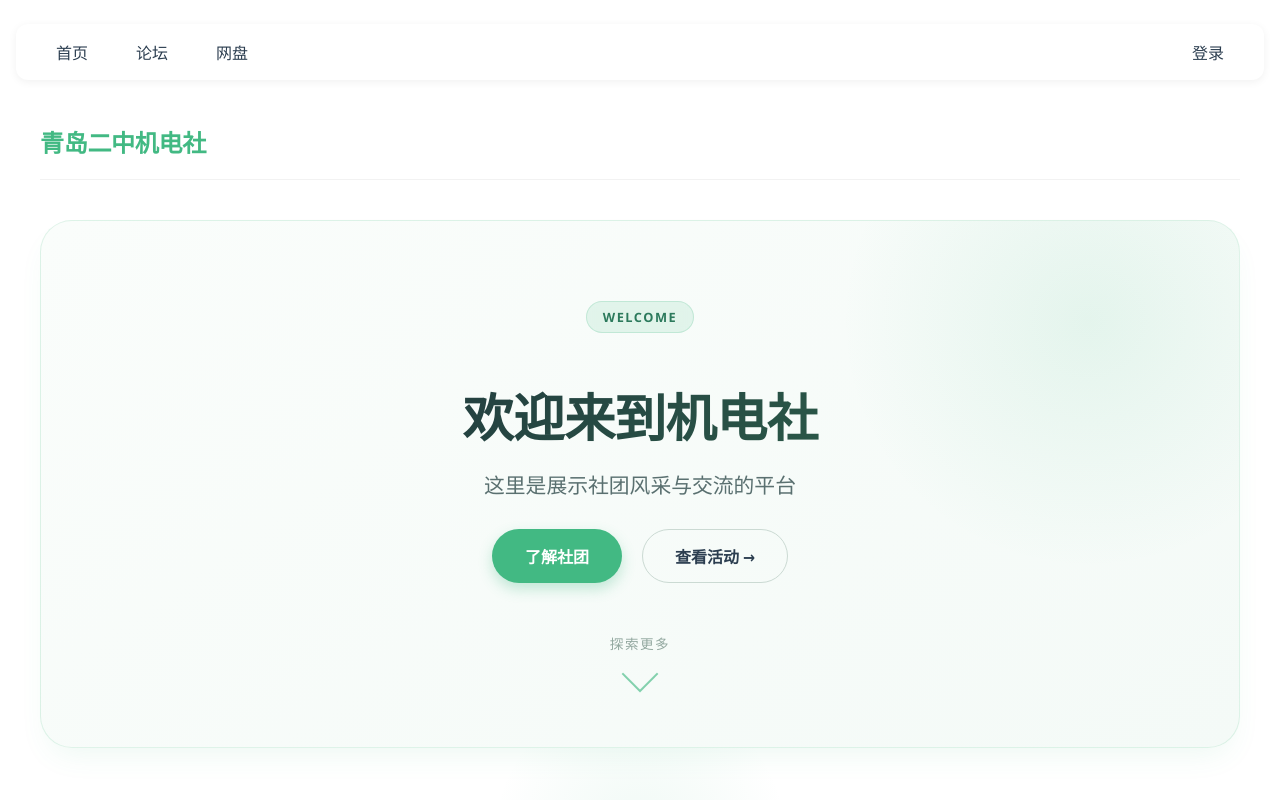
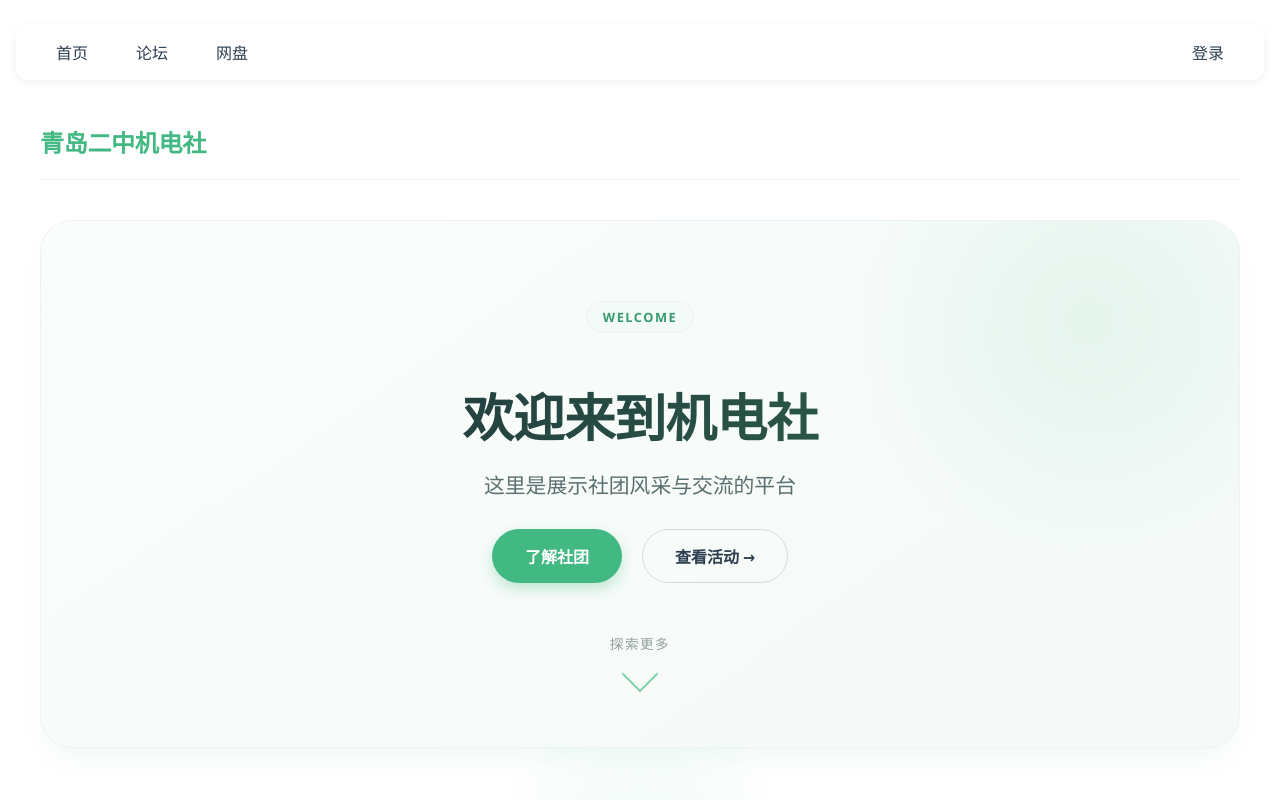
Before and after one commit to zshebjtzs/qdezJDS, a Vue app: page /home/about in a window 1280 px wide. Shown: the top 800 px of the page. Built offline with nearby package versions, Linux system fonts and the light colour scheme.

Commit message:
Agent VibeCoding test

```diff
--- a/src/views/HomePage.vue
+++ b/src/views/HomePage.vue
@@ -86,7 +86,7 @@ onMounted(() => {
   justify-content: space-between;
   align-items: center;
   padding: 20px 0;
-  border-bottom: 1px solid rgba(0, 0, 0, 0.05);
+  border-bottom: 1px solid var(--color-border);
 }
 
 .logo {
@@ -123,7 +123,7 @@ onMounted(() => {
   position: relative;
   overflow: hidden;
   box-shadow: 0 15px 30px -10px rgba(66, 185, 131, 0.1);
-  border: 1px solid rgba(66, 185, 131, 0.15);
+  border: 1px solid var(--color-border);
   transition: box-shadow var(--transition-fast);
 }
 
@@ -151,15 +151,15 @@ onMounted(() => {
 .hero-badge {
   display: inline-block;
   padding: 6px var(--space-md);
-  background: rgba(66, 185, 131, 0.12);
-  color: #2c7a5c;
-  border-radius: 40px;
+  background: var(--color-primary-light);
+  color: var(--color-primary-hover);
+  border-radius: var(--radius-full);
   font-size: 0.8rem;
   font-weight: 600;
   letter-spacing: 1.5px;
   margin-bottom: 20px;
   backdrop-filter: blur(4px);
-  border: 1px solid rgba(66, 185, 131, 0.2);
+  border: 1px solid var(--color-border);
 }
 
 .hero h1 {
@@ -193,7 +193,7 @@ onMounted(() => {
 .hero-btn {
   display: inline-block;
   padding: 14px var(--space-xl);
-  border-radius: 60px;
+  border-radius: var(--radius-full);
   font-weight: 600;
   text-decoration: none;
   transition: var(--transition-smooth);
@@ -216,14 +216,14 @@ onMounted(() => {
 .hero-btn.secondary {
   background: transparent;
   color: var(--color-text);
-  border: 1.5px solid #cbdad3;
+  border: 1.5px solid var(--color-border-dark);
 }
 
 .hero-btn.secondary:hover {
   border-color: var(--color-primary);
   color: var(--color-primary);
   transform: translateY(-2px);
-  background: rgba(66, 185, 131, 0.04);
+  background: var(--color-primary-light);
 }
 
 /* 向下滚动提示 —— 纯交互引导，无新增内容区块 */
@@ -245,7 +245,7 @@ onMounted(() => {
 
 .scroll-text {
   font-size: 0.85rem;
-  color: #5b7a6e;
+  color: var(--color-text-secondary);
   letter-spacing: 1.5px;
   text-transform: uppercase;
   margin-bottom: var(--space-sm);
@@ -313,7 +313,7 @@ onMounted(() => {
 }
 
 /* 响应式优化 */
-@media (max-width: 700px) {
+@media (max-width: 768px) {
   .hero {
     padding: 60px 16px 40px;
     border-radius: var(--radius-xl);
```
Also changed, not shown: 1 other file (tests, documents, lock files or other folders).
